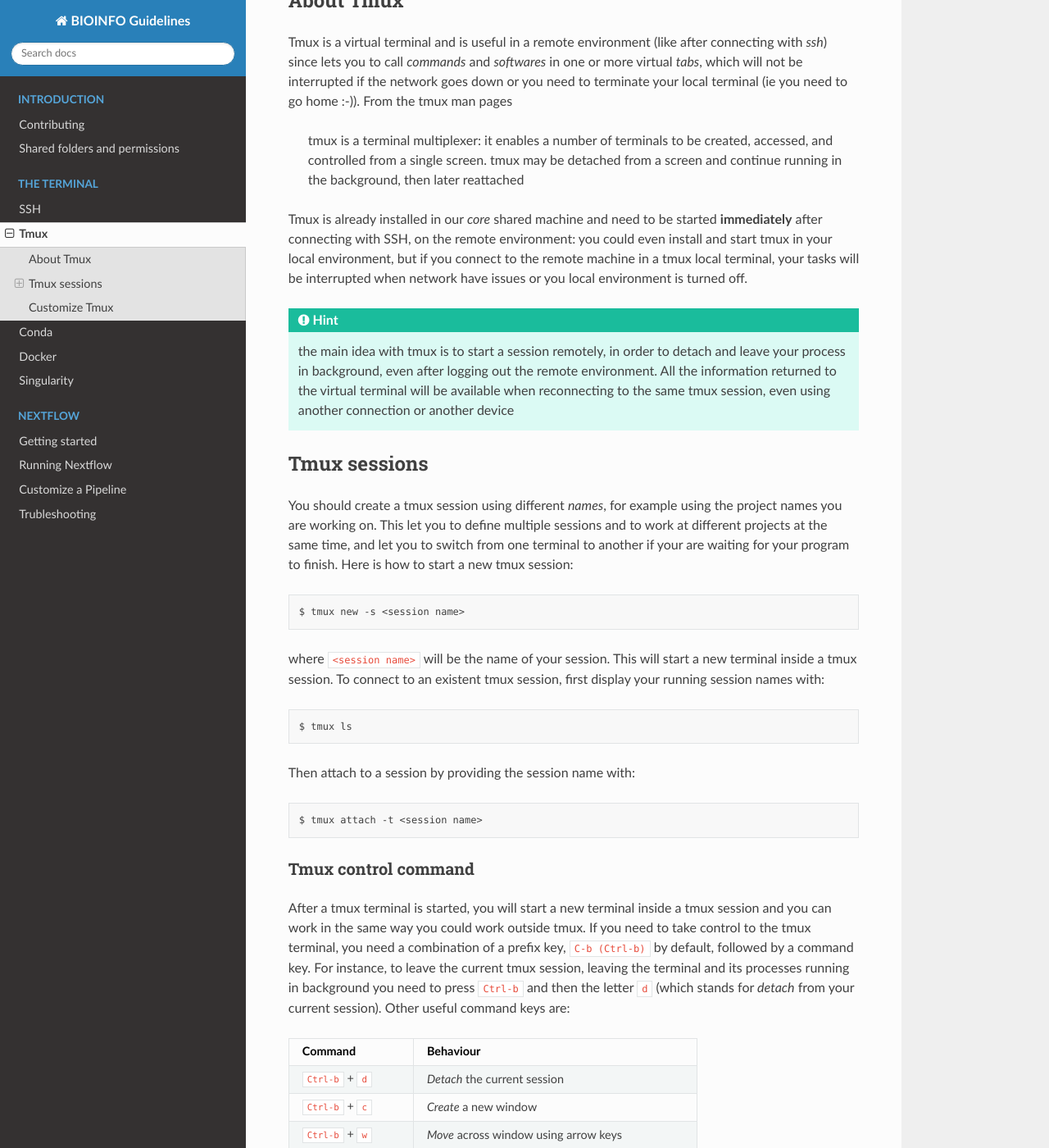
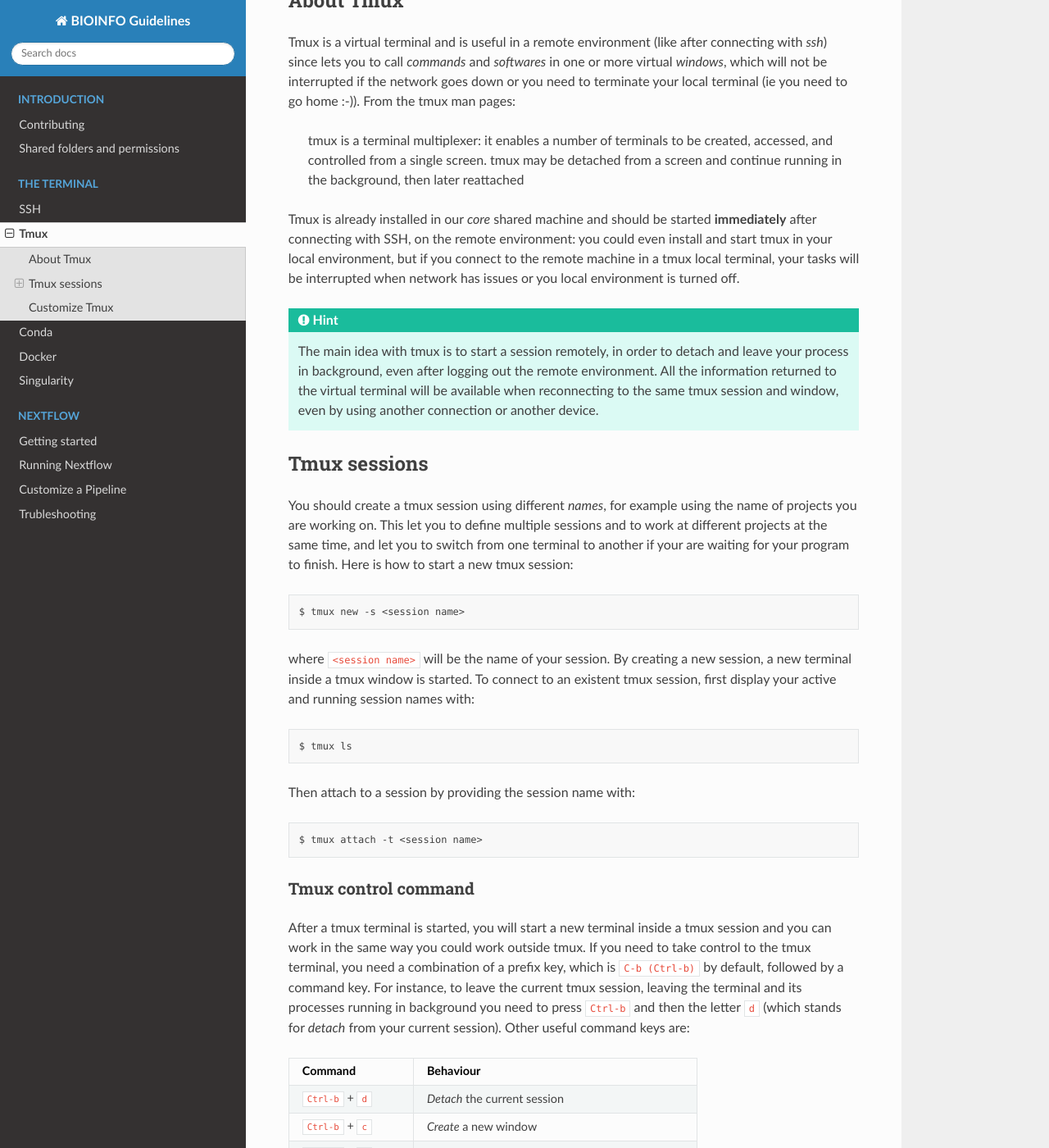
Before and after one commit to cnr-ibba/BIOINFO-guidelines, a Sphinx documentation site: the page built from docs/terminal/tmux.rst, in a window 1280 px wide and 1400 px high, scrolled down 380 px. Shown: the whole window at 82% size. Built offline with Sphinx 7.4.7 and the Read the Docs theme 2.0.0, drawn with Linux system fonts in a browser that asks for light colours; some of the changed text lies outside the part shown.

Commit message:
:pencil2: fix tmux typos

```diff
--- a/docs/terminal/tmux.rst
+++ b/docs/terminal/tmux.rst
@@ -9,8 +9,8 @@
 
 Tmux is a virtual terminal and is useful in a remote environment (like after connecting
 with `ssh`) since lets you to call *commands* and *softwares* in one or more virtual
-*tabs*, which will not be interrupted if the network goes down or you need to
-terminate your local terminal (ie you need to go home :-)). From the tmux man pages
+*windows*, which will not be interrupted if the network goes down or you need to
+terminate your local terminal (ie you need to go home :-)). From the tmux man pages:
 
 .. epigraph::
 
@@ -19,34 +19,34 @@
     detached from a screen and continue running in the background, then later
     reattached
 
-Tmux is already installed in our *core* shared machine and need to be started
+Tmux is already installed in our *core* shared machine and should be started
 **immediately** after connecting with SSH, on the remote environment: you could
 even install and start tmux in your local environment, but if you connect to the
 remote machine in a tmux local terminal, your tasks will be interrupted when
-network have issues or you local environment is turned off.
+network has issues or you local environment is turned off.
 
 .. hint::
 
-    the main idea with tmux is to start a session remotely, in order to detach
+    The main idea with tmux is to start a session remotely, in order to detach
     and leave your process in background, even after logging out the remote
     environment. All the information returned to the virtual terminal will be
-    available when reconnecting to the same tmux session, even using another
-    connection or another device
+    available when reconnecting to the same tmux session and window, even by
+    using another connection or another device.
 
 Tmux sessions
 -------------
 
 You should create a tmux session using different *names*, for example using the
-project names you are working on. This let you to define multiple sessions and to
+name of projects you are working on. This let you to define multiple sessions and to
 work at different projects at the same time, and let you to switch from one terminal
 to another if your are waiting for your program to finish. Here is how to start
 a new tmux session::
 
     $ tmux new -s <session name>
 
-where ``<session name>`` will be the name of your session. This will start a new
-terminal inside a tmux session. To connect to an existent tmux session, first
-display your running session names with::
+where ``<session name>`` will be the name of your session. By creating a new session,
+a new terminal inside a tmux window is started. To connect to an existent tmux
+session, first display your active and running session names with::
 
     $ tmux ls
 
@@ -59,7 +59,7 @@
 
 After a tmux terminal is started, you will start a new terminal inside a tmux
 session and you can work in the same way you could work outside tmux. If you need
-to take control to the tmux terminal, you need a combination of a prefix key,
+to take control to the tmux terminal, you need a combination of a prefix key, which is
 ``C-b (Ctrl-b)`` by default, followed by a command key. For instance, to leave
 the current tmux session, leaving the terminal and its processes running in background
 you need to press ``Ctrl-b`` and then the letter ``d`` (which stands for *detach*
@@ -96,8 +96,8 @@
 * `Tactical tmux: The 10 Most Important Commands <https://danielmiessler.com/study/tmux/>`__
 * `tmux(1) — Linux manual page <https://man7.org/linux/man-pages/man1/tmux.1.html>`__
 
-Termination a session
-~~~~~~~~~~~~~~~~~~~~~
+Terminate a session
+~~~~~~~~~~~~~~~~~~~
 
 In order to terminate and close a session, you have to exit from all your opened
 windows inside a session. To do this, you simply ``exit`` on the window terminals
```
Also changed, not shown: other parts of docs/terminal/tmux.rst (+1 -1 lines).
